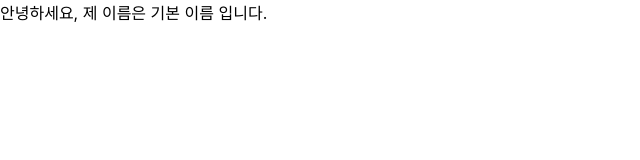
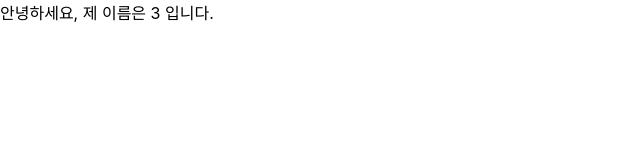
Before and after one commit to websharei/study, a React (Create React App) app in the folder chapter3/01-mycomponent/: page / in a window 1280 px wide. Shown: the top 160 px of the page, without its empty margins (0-640 px from the left). Built offline with nearby package versions, Linux system fonts and the light colour scheme.

Commit message:
3.2.4 props 검증: propTypes, 3.2 props, 3. 컴포넌트: 실습 예제 추가3

```diff
--- a/chapter3/01-mycomponent/src/App.js
+++ b/chapter3/01-mycomponent/src/App.js
@@ -6,7 +6,7 @@ class App extends Component {
     render() {
         return (
             <div>
-                <MyComponent />
+                <MyComponent name={3} />
             </div>
         );
     }
```
